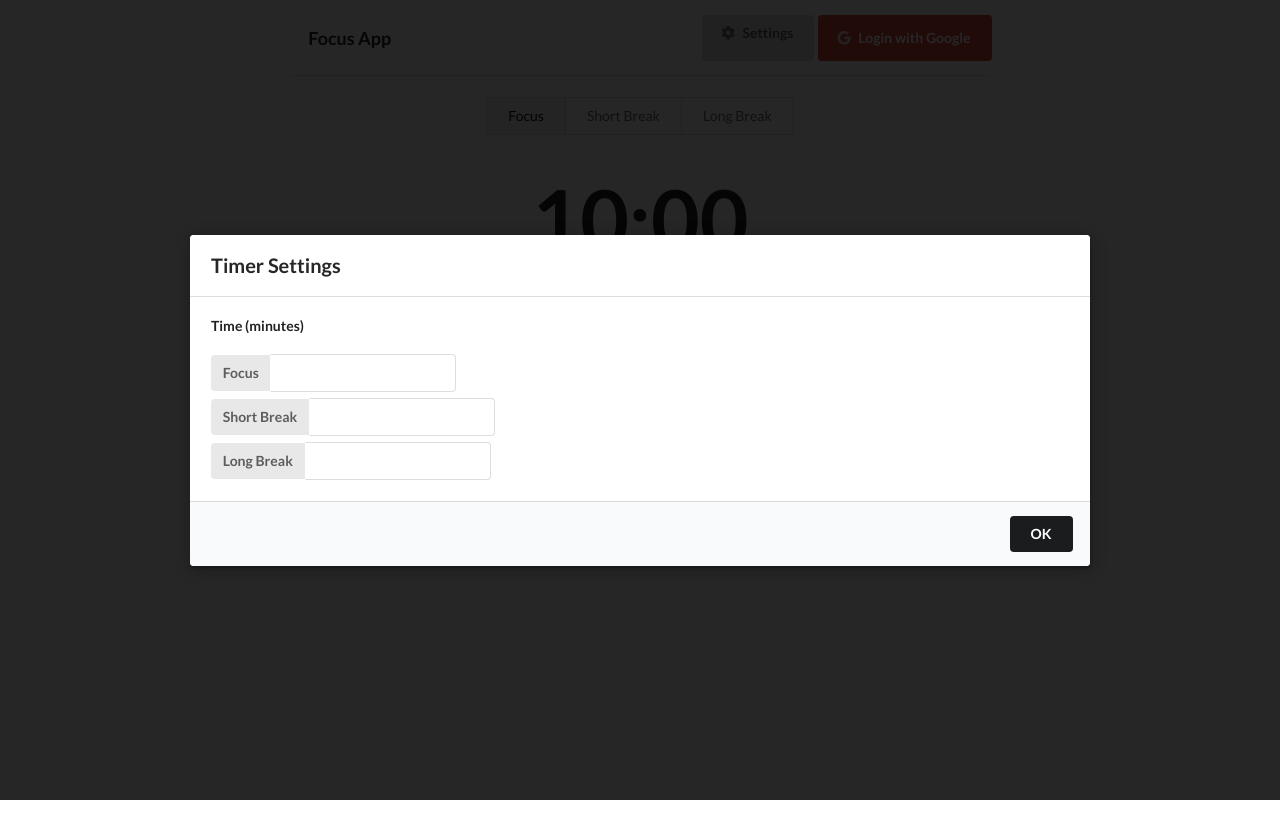
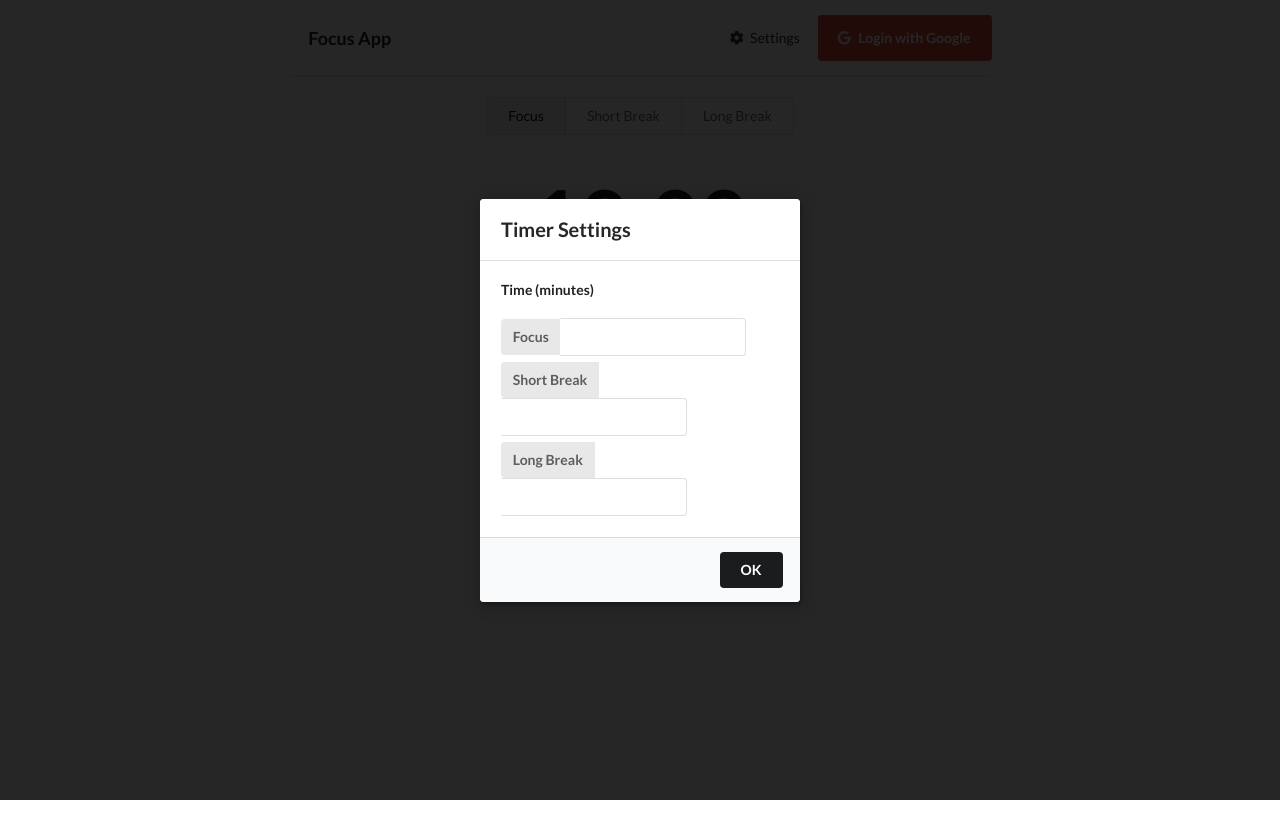
Before and after one commit to LukasV3/productivity-timer, a React (Create React App) app: page /settings in a window 1280 px wide. Built offline with nearby package versions, Linux system fonts and the light colour scheme.

Commit message:
fixed settings link in header and updated settings modal styles

```diff
--- a/public/modal.html
+++ /dev/null
@@ -1,50 +0,0 @@
-<head>
-  <style>
-    .sidebar {
-      position: fixed;
-      top: 0;
-      left: 0;
-      height: 100vh;
-      width: 300px;
-      background-color: green;
-    }
-
-    .content {
-      margin-left: 300px;
-    }
-
-    .modal-body {
-      background-color: white;
-      margin: auto;
-      height: 30%;
-      width: 30%;
-      z-index: 100;
-    }
-
-    .modal {
-      height: 100%;
-      width: 100%;
-      position: fixed;
-      background-color: grey;
-      top: 0;
-      left: 0;
-      z-index: 10;
-    }
-
-    .positioned {
-      position: relative;
-      z-index: 0;
-    }
-  </style>
-</head>
-<body>
-  <div class="positioned">
-    <div class="modal">
-      <div class="modal-body">
-        <h1>I am a modal</h1>
-      </div>
-    </div>
-  </div>
-  <div class="sidebar">I am a sidebar</div>
-  <div class="content"><h1>I am some content</h1></div>
-</body>
--- a/src/components/App.js
+++ b/src/components/App.js
@@ -8,14 +8,14 @@ import history from "../history";
 
 const App = () => {
   return (
-    <div className="ui text container" style={{ marginTop: "15px" }}>
-      <Router history={history}>
+    <Router history={history}>
+      <div className="ui text container" style={{ marginTop: "15px" }}>
         <Header />
         <div className="ui divider"></div>
         <Timer />
         <Route path="/settings" exact component={Settings} />
-      </Router>
-    </div>
+      </div>
+    </Router>
   );
 };
 
--- a/src/components/Header.js
+++ b/src/components/Header.js
@@ -7,10 +7,11 @@ const Header = () => {
       <div className="ui big header item">Focus App</div>
 
       <div className="right menu">
-        <Link to="/settings" className="ui button">
+        <Link to="/settings" className="ui item">
           <i className="cog icon"></i>
           Settings
         </Link>
+
         <button className="ui google plus button">
           <i className="google icon"></i>
           Login with Google
--- a/src/components/Modal.js
+++ b/src/components/Modal.js
@@ -7,6 +7,7 @@ const Modal = (props) => {
       <div
         onClick={(e) => e.stopPropagation()}
         className="ui standard modal visible active"
+        style={{ width: "25%" }}
       >
         <div className="header">{props.title}</div>
         <div className="content">{props.content}</div>
```
